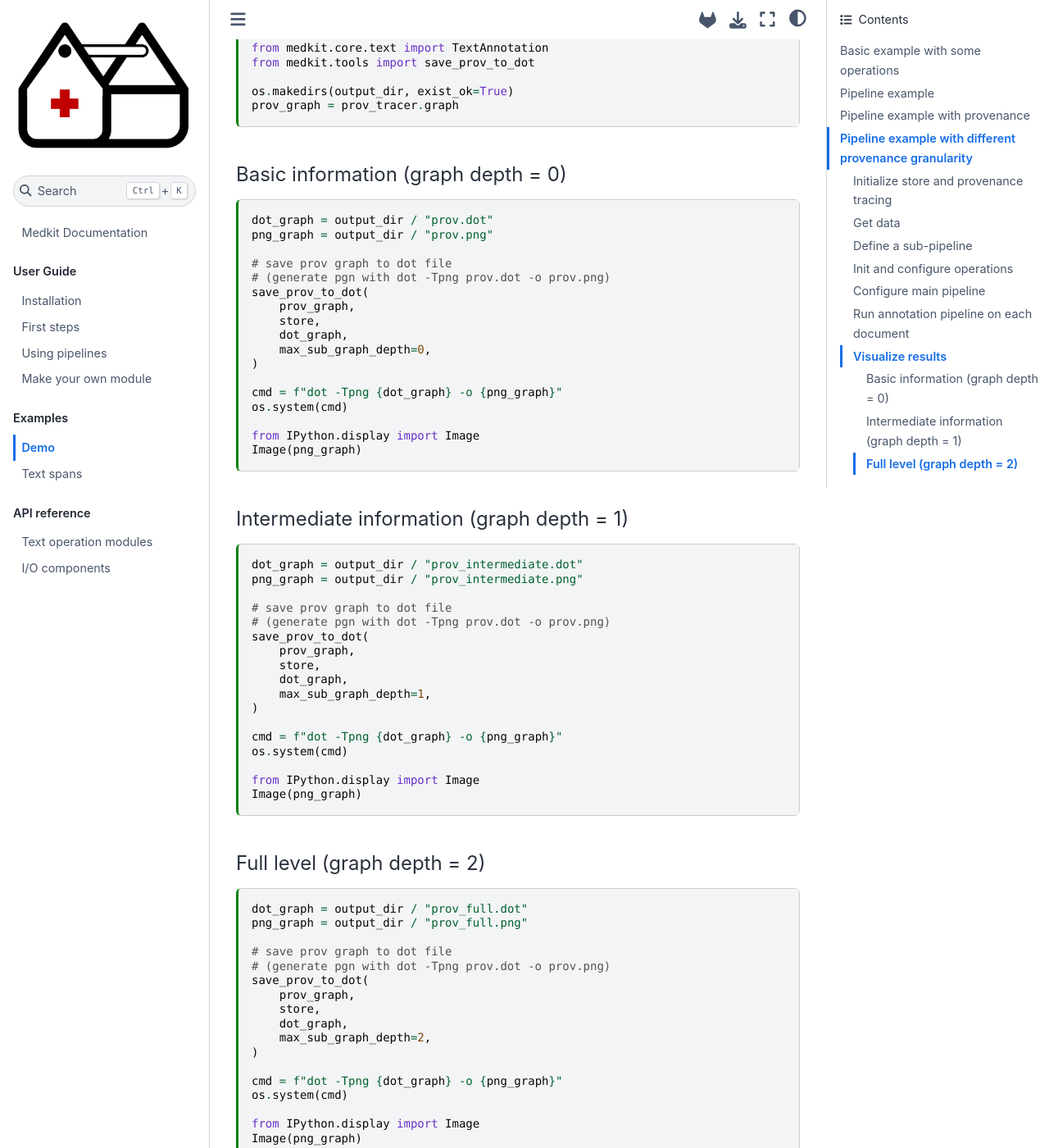
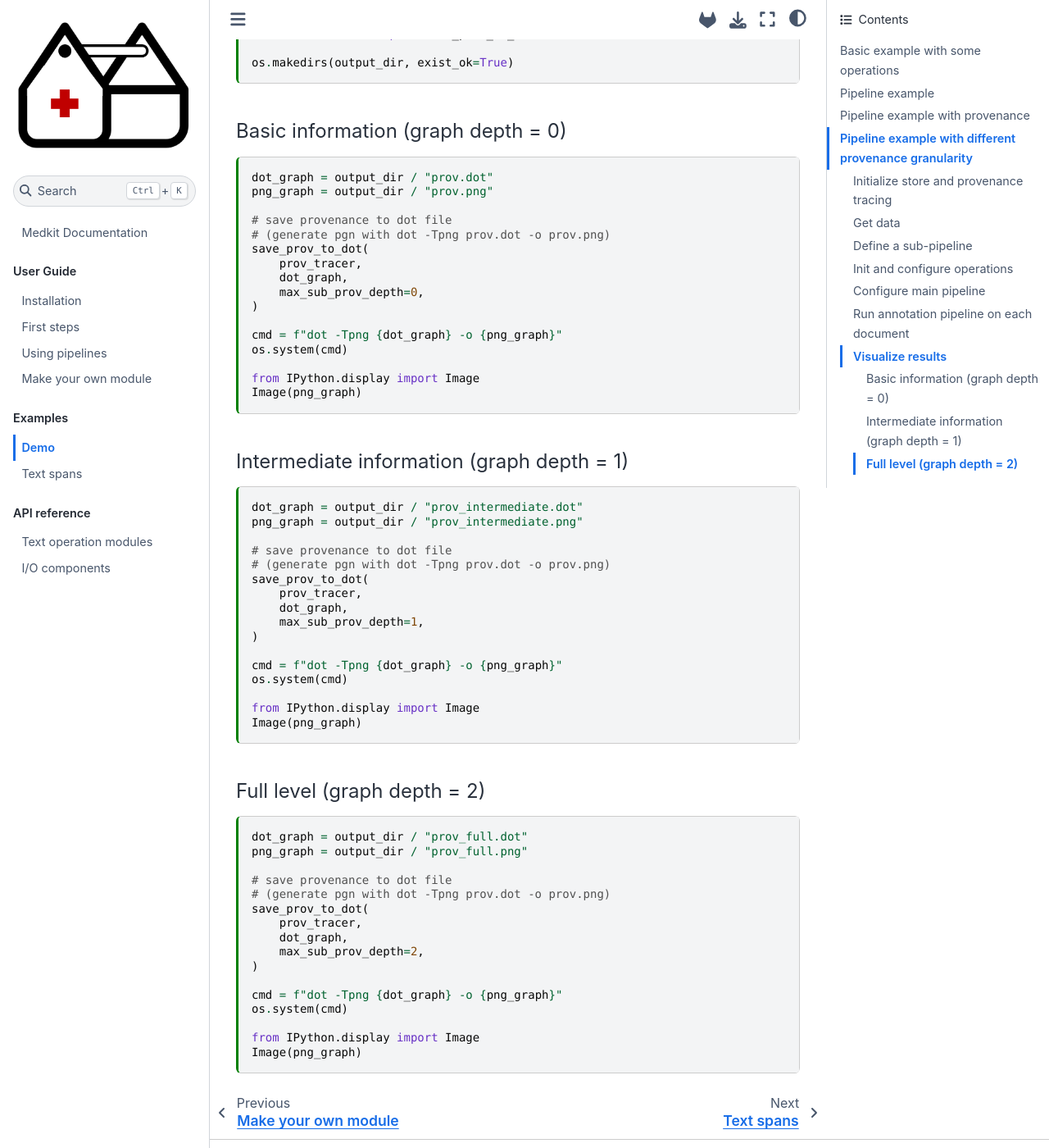
Before and after one commit to TeamHeka/medkit, a Jupyter Book: the page built from docs/examples/demo.md, in a window 1280 px wide and 1400 px high, scrolled down 8116 px. Shown: the whole window at 82% size. Built offline with Jupyter Book 1.0.4 settings and Sphinx 7.4.7 and the Sphinx Book theme 1.1.4, drawn with Linux system fonts in a browser that asks for light colours; pages that are not in the unit, such as notebooks, are missing from menus; some of the changed text lies outside the part shown.

Commit message:
Use new ProvTracer API in save_prov_to_dot()

````diff
--- a/docs/examples/demo.md
+++ b/docs/examples/demo.md
@@ -261,14 +261,12 @@ from medkit.core.text import TextAnnotation
 from medkit.tools import save_prov_to_dot
 
 os.makedirs(output_dir, exist_ok=True)
-prov_graph = prov_tracer.graph
 dot_graph = output_dir / "prov.dot"
 
-# save prov graph to dot file
+# save provenance to dot file
 # (generate pgn with dot -Tpng prov.dot -o prov.png)
 save_prov_to_dot(
-    prov_graph,
-    store,
+    prov_tracer,
     dot_graph,
 )
 ```
@@ -401,7 +399,6 @@ from medkit.core.text import TextAnnotation
 from medkit.tools import save_prov_to_dot
 
 os.makedirs(output_dir, exist_ok=True)
-prov_graph = prov_tracer.graph
 ```
 
 #### Basic information (graph depth = 0)
@@ -410,13 +407,12 @@ prov_graph = prov_tracer.graph
 dot_graph = output_dir / "prov.dot"
 png_graph = output_dir / "prov.png"
 
-# save prov graph to dot file
+# save provenance to dot file
 # (generate pgn with dot -Tpng prov.dot -o prov.png)
 save_prov_to_dot(
-    prov_graph,
-    store,
+    prov_tracer,
     dot_graph,
-    max_sub_graph_depth=0,
+    max_sub_prov_depth=0,
 )
 
 cmd = f"dot -Tpng {dot_graph} -o {png_graph}"
@@ -432,13 +428,12 @@ Image(png_graph)
 dot_graph = output_dir / "prov_intermediate.dot"
 png_graph = output_dir / "prov_intermediate.png"
 
-# save prov graph to dot file
+# save provenance to dot file
 # (generate pgn with dot -Tpng prov.dot -o prov.png)
 save_prov_to_dot(
-    prov_graph,
-    store,
+    prov_tracer,
     dot_graph,
-    max_sub_graph_depth=1,
+    max_sub_prov_depth=1,
 )
 
 cmd = f"dot -Tpng {dot_graph} -o {png_graph}"
@@ -454,13 +449,12 @@ Image(png_graph)
 dot_graph = output_dir / "prov_full.dot"
 png_graph = output_dir / "prov_full.png"
 
-# save prov graph to dot file
+# save provenance to dot file
 # (generate pgn with dot -Tpng prov.dot -o prov.png)
 save_prov_to_dot(
-    prov_graph,
-    store,
+    prov_tracer,
     dot_graph,
-    max_sub_graph_depth=2,
+    max_sub_prov_depth=2,
 )
 
 cmd = f"dot -Tpng {dot_graph} -o {png_graph}"
````
Also changed, not shown: 2 other files.
